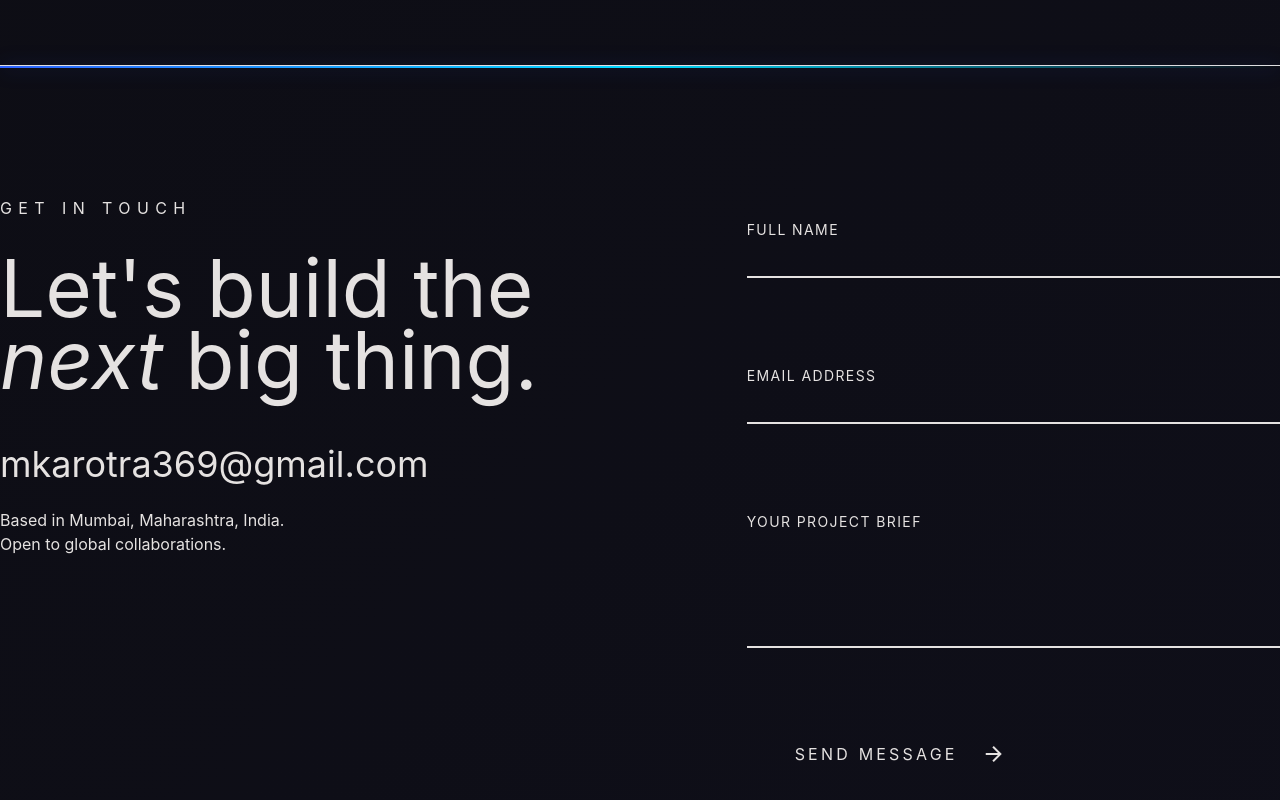
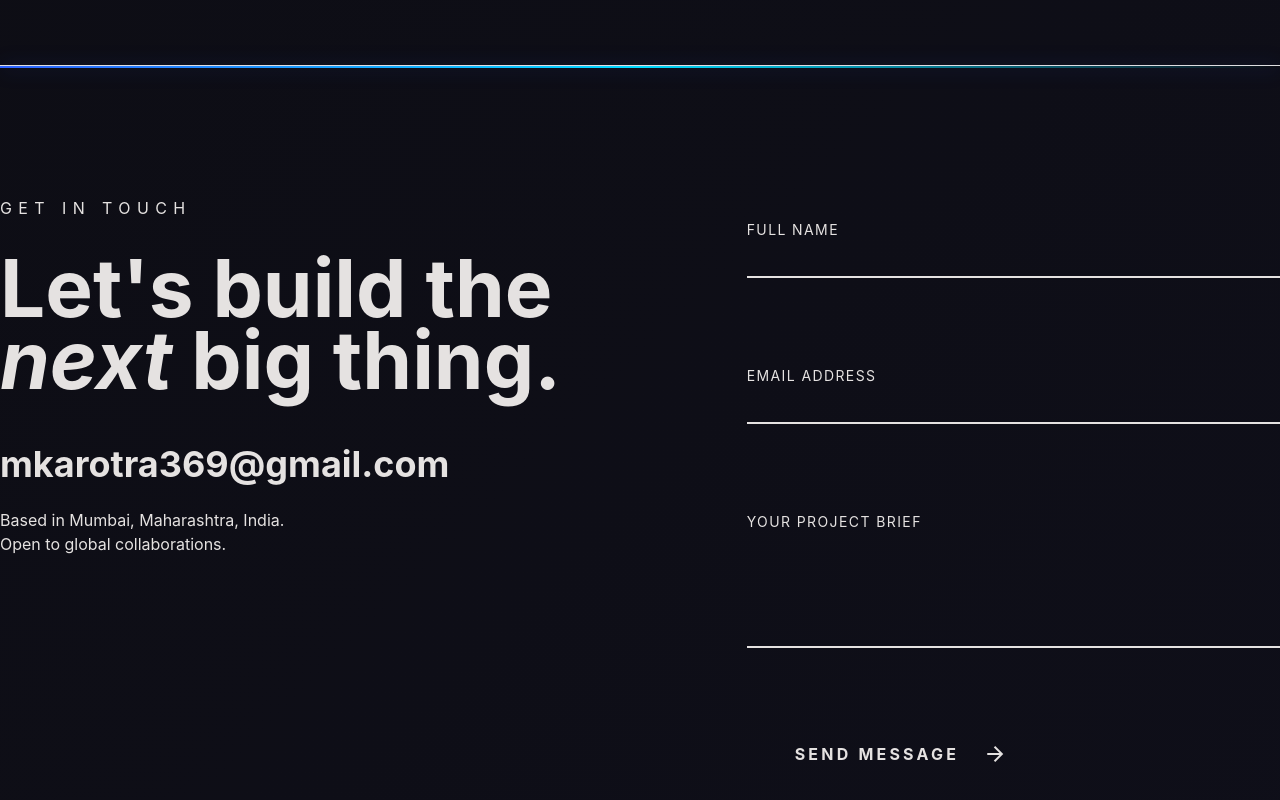
Before and after one commit to Mehulkarotra098/Portfolio, a React (Vite) app: page / in a window 1280 px wide. Shown: the part 6060-6860 px from the top of the page. Built offline with nearby package versions, Linux system fonts and the light colour scheme.

Commit message:
feat: add font-bold to Contact form elements for improved hierarchy

```diff
--- a/src/components/Contact.tsx
+++ b/src/components/Contact.tsx
@@ -107,7 +107,7 @@ export const Contact = () => {
           <motion.span className="font-label-sm text-primary mb-8 block uppercase tracking-[0.4em]" variants={headingVariants}>
             Get in touch
           </motion.span>
-          <motion.h2 className="font-display-xl text-[56px] md:text-[80px] leading-[0.9] mb-12 text-on-surface" variants={headingVariants}>
+          <motion.h2 className="font-display-xl text-[56px] md:text-[80px] leading-[0.9] mb-12 text-on-surface font-bold" variants={headingVariants}>
             Let's build the{' '}
             <motion.span
               className="italic text-primary"
@@ -123,7 +123,7 @@ export const Contact = () => {
           </motion.h2>
           <motion.div className="flex flex-col gap-6" variants={containerVariants}>
             <motion.a
-              className="font-headline-md text-3xl md:text-4xl text-primary-container transition-all inline-block w-fit"
+              className="font-headline-md text-3xl md:text-4xl text-primary-container transition-all inline-block w-fit font-bold"
               href="mailto:mkarotra369@gmail.com"
               whileHover={{ x: 8, letterSpacing: '0.05em' }}
               transition={{ type: 'spring', stiffness: 300, damping: 20 }}
@@ -150,7 +150,7 @@ export const Contact = () => {
             {/* Name Input */}
             <motion.div className="relative group" variants={inputVariants}>
               <motion.input
-                className="w-full bg-transparent border-b-2 border-outline-variant/30 py-6 focus:border-primary focus:ring-0 transition-colors outline-none font-headline-md text-2xl peer placeholder-transparent text-on-surface"
+                className="w-full bg-transparent border-b-2 border-outline-variant/30 py-6 focus:border-primary focus:ring-0 transition-colors outline-none font-headline-md text-2xl peer placeholder-transparent text-on-surface font-bold"
                 id="name"
                 placeholder="Name"
                 type="text"
@@ -172,7 +172,7 @@ export const Contact = () => {
             {/* Email Input */}
             <motion.div className="relative group" variants={inputVariants}>
               <motion.input
-                className="w-full bg-transparent border-b-2 border-outline-variant/30 py-6 focus:border-primary focus:ring-0 transition-colors outline-none font-headline-md text-2xl peer placeholder-transparent text-on-surface"
+                className="w-full bg-transparent border-b-2 border-outline-variant/30 py-6 focus:border-primary focus:ring-0 transition-colors outline-none font-headline-md text-2xl peer placeholder-transparent text-on-surface font-bold"
                 id="email"
                 placeholder="Email"
                 type="email"
@@ -194,7 +194,7 @@ export const Contact = () => {
             {/* Message Input */}
             <motion.div className="relative group" variants={inputVariants}>
               <motion.textarea
-                className="w-full bg-transparent border-b-2 border-outline-variant/30 py-6 focus:border-primary focus:ring-0 transition-colors outline-none font-headline-md text-2xl resize-none h-40 peer placeholder-transparent text-on-surface"
+                className="w-full bg-transparent border-b-2 border-outline-variant/30 py-6 focus:border-primary focus:ring-0 transition-colors outline-none font-headline-md text-2xl resize-none h-40 peer placeholder-transparent text-on-surface font-bold"
                 id="message"
                 placeholder="Message"
                 value={formData.message}
@@ -214,7 +214,7 @@ export const Contact = () => {
 
             {/* Submit Button */}
             <motion.button
-              className="group relative inline-flex items-center gap-6 bg-primary-container text-on-primary-container px-12 py-6 overflow-hidden rounded-lg hover:text-on-primary transition-colors"
+              className="group relative inline-flex items-center gap-6 bg-primary-container text-on-primary-container px-12 py-6 overflow-hidden rounded-lg hover:text-on-primary transition-colors font-bold"
               type="submit"
               variants={buttonVariants}
               whileHover="hover"
```
